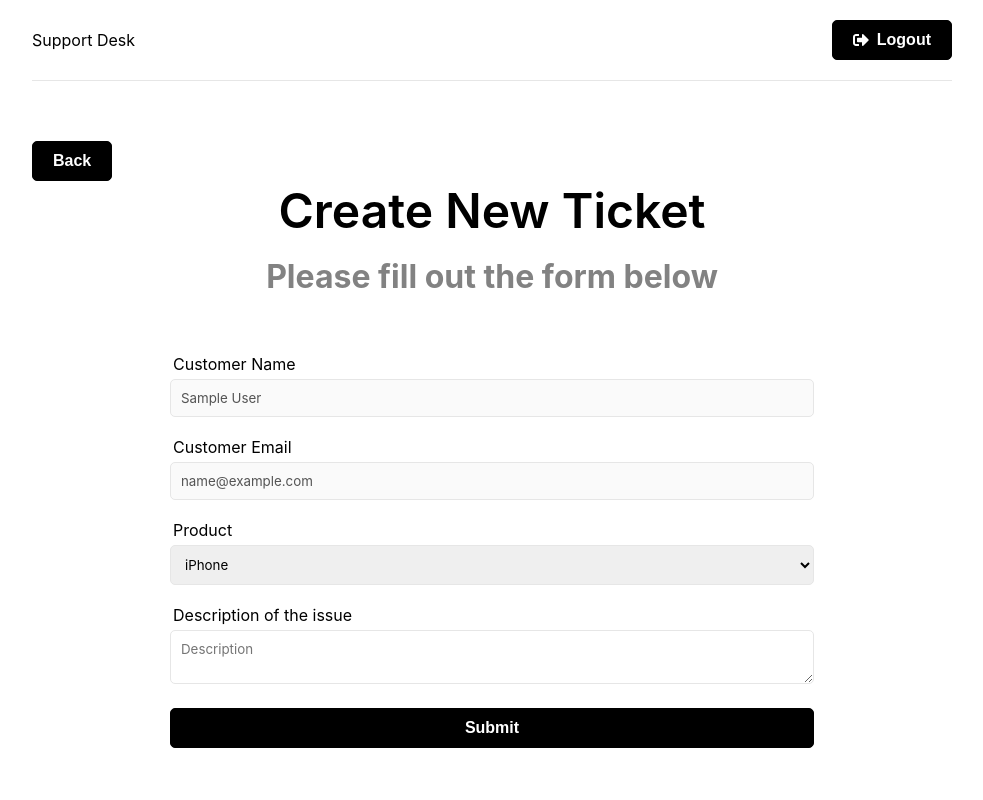
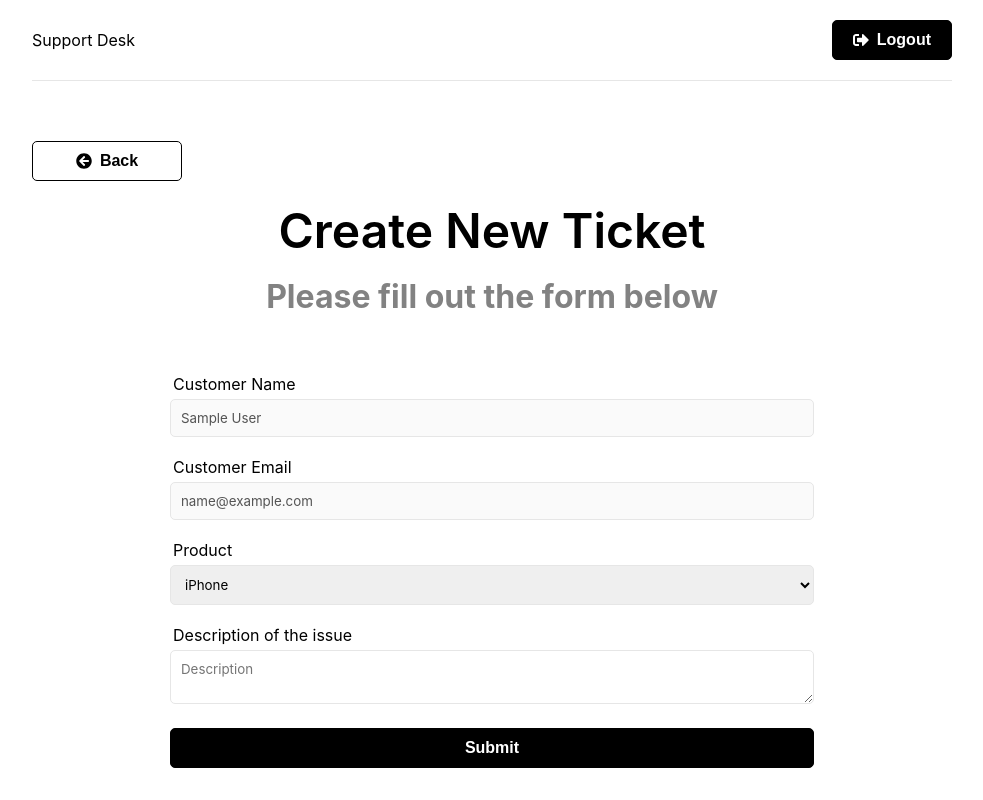
Before and after one commit to nilouhou/support-ticket, a React (Create React App) app in the folder frontend/: page /new-ticket in a window 1280 px wide. Shown: the whole page, without its empty margins (148-1131 px from the left). Built offline with nearby package versions, Linux system fonts and the light colour scheme; sample sign-in values are in the browser's storage.

Commit message:
fixed Ui issues

```diff
--- a/frontend/src/components/BackBtn.jsx
+++ b/frontend/src/components/BackBtn.jsx
@@ -1,11 +1,14 @@
-import React from "react";
+import { FaArrowCircleLeft } from "react-icons/fa";
 import { Link } from "react-router-dom";
 
 const BackBtn = ({ url }) => {
 	return (
 		<>
 			<Link to={url}>
-				<button className="btn">Back</button>
+				<button className="btn btn-reverse btn-back">
+					<FaArrowCircleLeft />
+					Back
+				</button>
 			</Link>
 		</>
 	);
--- a/frontend/src/pages/Ticket.js
+++ b/frontend/src/pages/Ticket.jsx
@@ -60,14 +60,18 @@ const Ticket = () => {
 					<h3>Description of Issue</h3>
 					<p>{ticket.description}</p>
 				</div>
-				<h2>Notes</h2>
-				{notes.map((note) => {
-					console.log(note);
-					return <NoteItem key={note._id} note={note} />;
-				})}
+				{notes.lenght && (
+					<>
+						<h2>Notes</h2>
+						{notes.map((note) => {
+							console.log(note);
+							return <NoteItem key={note._id} note={note} />;
+						})}
+					</>
+				)}
 			</header>
 			{ticket.status !== "closed" && (
-				<button className="btn btn-danger" onClick={closeHandler}>
+				<button className="btn btn-danger btn-block" onClick={closeHandler}>
 					Close the Ticket
 				</button>
 			)}
```
